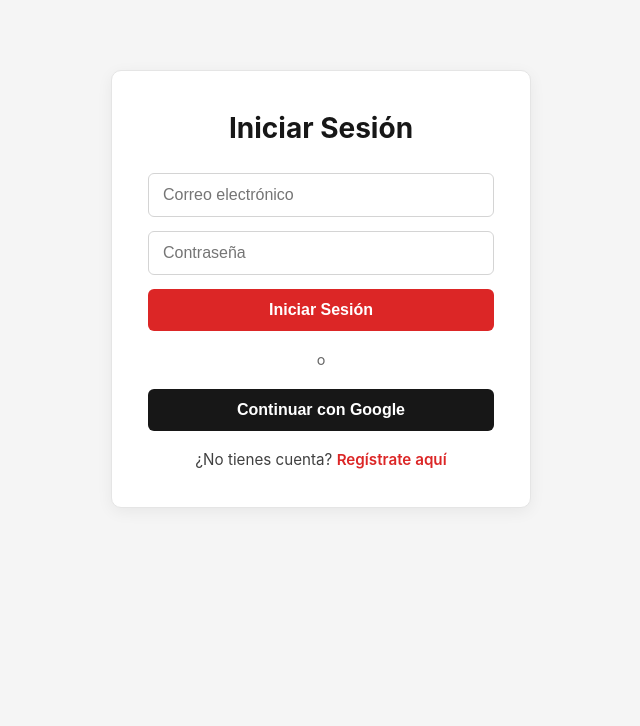
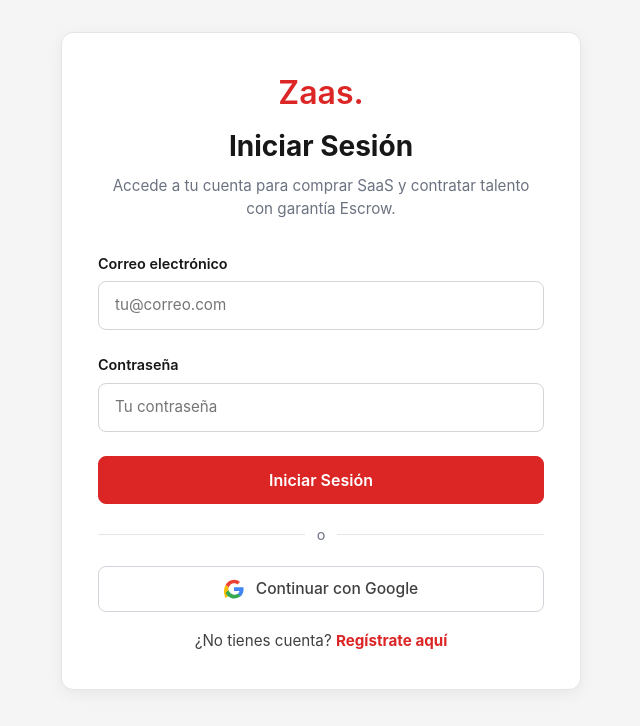
Before and after one commit to Hu-Tao128/Zaas, a React (Vite) app in the folder frontend/: page /login in a window 1280 px wide. Shown: the top 726 px of the page, without its empty margins (319-959 px from the left). Built offline with nearby package versions, Linux system fonts and the light colour scheme; no server answers; the HTML template or start-up script is replaced by a standard one.

Commit message:
feat(auth-ui): rediseñar login/registro y botón de Google
- Botón social de Google reutilizable con logo a color y estilo estándar.
- Inputs con padding uniforme, labels visibles y CTA principal full-width.
- Selector de rol con jerarquía visual, borde de marca y acciones accesibles.

```diff
--- /dev/null
+++ b/frontend/src/components/GoogleButton.jsx
@@ -0,0 +1,48 @@
+/**
+ * Botón social de Google reutilizable.
+ *
+ * Estándar visual: superficie blanca, borde gris sutil, texto gris oscuro,
+ * logo a todo color perfectamente centrado junto al texto.
+ */
+export default function GoogleButton({
+  label = 'Continuar con Google',
+  onClick,
+  disabled = false,
+}) {
+  return (
+    <button
+      type="button"
+      onClick={onClick}
+      disabled={disabled}
+      className="google-btn"
+      aria-label={label}
+      aria-busy={disabled}
+    >
+      <svg
+        aria-hidden="true"
+        width="20"
+        height="20"
+        viewBox="0 0 24 24"
+        className="google-icon"
+      >
+        <path
+          fill="#EA4335"
+          d="M12 5c1.6 0 3 .6 4.1 1.7l3.1-3.1C17.3 1.8 14.8 1 12 1 7.5 1 3.7 3.6 1.9 7.3l3.7 2.9C6.5 7.4 9 5 12 5z"
+        />
+        <path
+          fill="#4285F4"
+          d="M23.5 12.3c0-.8-.1-1.6-.2-2.3H12v4.5h6.5c-.3 1.5-1.1 2.8-2.4 3.7l3.7 2.9c2.2-2 3.7-5 3.7-8.8z"
+        />
+        <path
+          fill="#FBBC05"
+          d="M5.6 14.8c-.2-.7-.4-1.5-.4-2.3 0-.8.1-1.6.4-2.3L1.9 7.3C.7 9.7 0 12.3 0 15.1c0 2.8.7 5.4 1.9 7.8l3.7-2.9c-.2-.7-.4-1.5-.4-2.3z"
+        />
+        <path
+          fill="#34A853"
+          d="M12 23.5c3.2 0 6-1.1 8-3l-3.7-2.9c-1.1.7-2.5 1.2-4.3 1.2-3 0-5.5-2.4-6.4-5.2L1.9 16.5C3.7 20.3 7.5 23.5 12 23.5z"
+        />
+      </svg>
+      <span>{label}</span>
+    </button>
+  );
+}
--- a/frontend/src/index.css
+++ b/frontend/src/index.css
@@ -30,31 +30,69 @@ a:hover {
 
 .auth-container {
   max-width: 420px;
-  margin: 70px auto;
+  margin: 0 auto;
   padding: 36px;
   background: #ffffff;
-  border-radius: 10px;
+  border-radius: 12px;
   border: 1px solid #e5e5e5;
   box-shadow: 0 4px 16px rgba(0, 0, 0, 0.06);
 }
 
+.auth-wrapper {
+  min-height: 100vh;
+  display: flex;
+  align-items: center;
+  justify-content: center;
+  padding: 2rem 1.5rem;
+  background: #f5f5f5;
+}
+
+.auth-wrapper .auth-container {
+  margin: 0;
+}
+
 .auth-container h1 {
   text-align: center;
-  margin-bottom: 24px;
+  margin-bottom: 8px;
   color: #171717;
   font-size: 1.75rem;
 }
 
+.auth-container .auth-subtitle {
+  margin-top: 0.35rem;
+  margin-bottom: 0.75rem;
+  font-size: 0.95rem;
+  color: #6b7280;
+}
+
+.auth-container form {
+  display: flex;
+  flex-direction: column;
+  gap: 1.5rem;
+}
+
+.auth-container .form-group {
+  margin-bottom: 0;
+}
+
+.auth-container .form-group label {
+  display: block;
+  margin-bottom: 0.45rem;
+  font-size: 0.9rem;
+  font-weight: 600;
+  color: #171717;
+}
+
 .auth-container input {
   width: 100%;
-  padding: 12px 14px;
-  margin-bottom: 14px;
+  padding: 0.75rem 1rem;
+  margin-bottom: 0;
   border: 1.5px solid #d4d4d4;
-  border-radius: 6px;
+  border-radius: 8px;
   font-size: 16px;
   color: #404040;
   background: #ffffff;
-  transition: border-color 0.15s ease;
+  transition: border-color 0.15s ease, box-shadow 0.15s ease;
 }
 
 .auth-container input:focus {
@@ -63,27 +101,32 @@ a:hover {
   outline-offset: 1px;
 }
 
-.auth-container button {
+.auth-container form button[type="submit"],
+.auth-container .btn-auth-submit {
   width: 100%;
-  padding: 12px;
+  padding: 0.75rem 1.5rem;
   background: #dc2626;
   color: #ffffff;
-  border: none;
-  border-radius: 6px;
-  font-size: 16px;
+  border: 1.5px solid #dc2626;
+  border-radius: 8px;
+  font-size: 1rem;
   font-weight: 600;
   cursor: pointer;
-  transition: background-color 0.15s ease, box-shadow 0.15s ease;
+  transition: background-color 0.15s ease, box-shadow 0.15s ease,
+    border-color 0.15s ease;
 }
 
-.auth-container button:hover {
+.auth-container form button[type="submit"]:hover,
+.auth-container .btn-auth-submit:hover {
   background: #991b1b;
-  box-shadow: 0 2px 6px rgba(153, 27, 27, 0.25);
+  box-shadow: 0 4px 10px rgba(153, 27, 27, 0.25);
 }
 
-.auth-container button:disabled {
+.auth-container form button[type="submit"]:disabled,
+.auth-container .btn-auth-submit:disabled {
   background: #cccccc;
   cursor: not-allowed;
+  box-shadow: none;
 }
 
 .auth-container p {
@@ -103,19 +146,37 @@ a:hover {
   text-decoration: underline;
 }
 
-.google-btn {
-  background: #171717 !important;
+.divider {
+  display: flex;
+  align-items: center;
+  gap: 0.75rem;
+  text-align: center;
+  margin: 1.25rem 0;
+  color: #6b7280;
+  font-size: 0.9rem;
 }
 
-.google-btn:hover {
-  background: #404040 !important;
+.divider::before,
+.divider::after {
+  content: '';
+  flex: 1;
+  height: 1px;
+  background: #e5e5e5;
 }
 
-.divider {
-  text-align: center;
-  margin: 18px 0;
-  color: #666666;
-  font-size: 0.9rem;
+@media (max-width: 480px) {
+  .auth-wrapper {
+    padding: 1.25rem 1rem;
+    align-items: flex-start;
+  }
+
+  .auth-container {
+    padding: 26px 20px;
+  }
+
+  .auth-container h1 {
+    font-size: 1.5rem;
+  }
 }
 
 .error {
--- a/frontend/src/pages/LoginPage.jsx
+++ b/frontend/src/pages/LoginPage.jsx
@@ -1,6 +1,8 @@
-import { useState } from 'react';
+import { useEffect, useState } from 'react';
 import { loginWithEmail, loginWithGoogle } from '../services/authService';
 import { useNavigate, Link } from 'react-router-dom';
+import { useAuth } from '../context/AuthContext';
+import GoogleButton from '../components/GoogleButton';
 
 export default function LoginPage() {
   const [email, setEmail] = useState('');
@@ -8,28 +10,25 @@ export default function LoginPage() {
   const [error, setError] = useState('');
   const [loading, setLoading] = useState(false);
   const navigate = useNavigate();
+  const { user, loading: authLoading, sincronizar, marcarAutenticado } = useAuth();
+
+  // Si la sesión ya está activa (por ejemplo, tras un rebote de redirección),
+  // llevar al usuario al área privada en lugar de dejarlo en /login.
+  useEffect(() => {
+    if (!authLoading && user) {
+      navigate('/', { replace: true });
+    }
+  }, [authLoading, user, navigate]);
 
   async function handleEmailLogin(e) {
     e.preventDefault();
     setError('');
     setLoading(true);
     try {
-      const { idToken } = await loginWithEmail(email, password);
-      const response = await fetch('/auth/callback', {
-        method: 'POST',
-        headers: { 'Content-Type': 'application/json' },
-        body: JSON.stringify({ id_token: idToken }),
-        credentials: 'include'
-      });
-
-      if (!response.ok) {
-        const errorData = await response.json();
-        throw new Error(errorData.error || 'Error de autenticación');
-      }
-
-      const data = await response.json();
-      console.log('Login exitoso:', data);
-      navigate(data.redirect || '/');
+      const { user: firebaseUser } = await loginWithEmail(email, password);
+      await sincronizar(firebaseUser);
+      marcarAutenticado(firebaseUser);
+      navigate('/', { replace: true });
     } catch (err) {
       setError(err.message || 'Error al iniciar sesión');
     } finally {
@@ -41,22 +40,10 @@ export default function LoginPage() {
     setError('');
     setLoading(true);
     try {
-      const { idToken } = await loginWithGoogle();
-      const response = await fetch('/auth/callback', {
-        method: 'POST',
-        headers: { 'Content-Type': 'application/json' },
-        body: JSON.stringify({ id_token: idToken }),
-        credentials: 'include'
-      });
-
-      if (!response.ok) {
-        const errorData = await response.json();
-        throw new Error(errorData.error || 'Error con Google');
-      }
-
-      const data = await response.json();
-      console.log('Login con Google exitoso:', data);
-      navigate(data.redirect || '/');
+      const { user: firebaseUser } = await loginWithGoogle();
+      await sincronizar(firebaseUser);
+      marcarAutenticado(firebaseUser);
+      navigate('/', { replace: true });
     } catch (err) {
       setError(err.message || 'Error con Google');
     } finally {
@@ -65,46 +52,75 @@ export default function LoginPage() {
   }
 
   return (
-    <div className="auth-container">
+    <div className="auth-wrapper">
+      <div className="auth-container zaas-auth-card">
+        <div className="auth-header-brand">
+          <Link to="/" className="auth-brand-logo" aria-label="Zaas - Inicio">
+            Zaas<span className="brand-dot">.</span>
+          </Link>
           <h1>Iniciar Sesión</h1>
+          <p className="auth-subtitle">
+            Accede a tu cuenta para comprar SaaS y contratar talento con garantía Escrow.
+          </p>
+        </div>
 
-      {error && <div className="error" role="alert">{error}</div>}
+        {error && (
+          <div className="error" role="alert">
+            {error}
+          </div>
+        )}
 
         <form onSubmit={handleEmailLogin} aria-label="Formulario de inicio de sesión">
-        <label htmlFor="login-email" className="sr-only">Correo electrónico</label>
+          <div className="form-group">
+            <label htmlFor="login-email">Correo electrónico</label>
             <input
               id="login-email"
               type="email"
-          placeholder="Correo electrónico"
-          aria-label="Correo electrónico"
+              placeholder="tu@correo.com"
+              autoComplete="email"
               value={email}
               onChange={(e) => setEmail(e.target.value)}
               required
             />
-        <label htmlFor="login-password" className="sr-only">Contraseña</label>
+          </div>
+
+          <div className="form-group">
+            <label htmlFor="login-password">Contraseña</label>
             <input
               id="login-password"
               type="password"
-          placeholder="Contraseña"
-          aria-label="Contraseña"
+              placeholder="Tu contraseña"
+              autoComplete="current-password"
               value={password}
               onChange={(e) => setPassword(e.target.value)}
               required
             />
-        <button type="submit" disabled={loading} aria-busy={loading}>
+          </div>
+
+          <button
+            type="submit"
+            disabled={loading}
+            className="btn btn-primary btn-auth-submit"
+            aria-busy={loading}
+          >
             {loading ? 'Cargando...' : 'Iniciar Sesión'}
           </button>
         </form>
 
-      <div className="divider" aria-hidden="true">o</div>
+        <div className="divider" aria-hidden="true">
+          <span>o</span>
+        </div>
 
-      <button onClick={handleGoogleLogin} disabled={loading} className="google-btn" aria-label="Continuar con Google">
-        Continuar con Google
-      </button>
+        <GoogleButton
+          label="Continuar con Google"
+          onClick={handleGoogleLogin}
+          disabled={loading}
+        />
 
-      <p>
+        <p className="auth-footer-text">
           ¿No tienes cuenta? <Link to="/registro">Regístrate aquí</Link>
         </p>
       </div>
+    </div>
   );
 }
--- a/frontend/src/pages/RegisterPage.jsx
+++ b/frontend/src/pages/RegisterPage.jsx
@@ -1,6 +1,8 @@
 import { useState } from 'react';
 import { useNavigate, Link } from 'react-router-dom';
 import { registerWithEmail, loginWithGoogle } from '../services/authService';
+import { useAuth } from '../context/AuthContext';
+import GoogleButton from '../components/GoogleButton';
 import RoleSelector from '../components/RoleSelector';
 
 /**
@@ -32,6 +34,7 @@ export default function RegisterPage() {
   const [loading, setLoading] = useState(false);
 
   const navigate = useNavigate();
+  const { marcarAutenticado } = useAuth();
 
   function validarPasoCredenciales() {
     const nuevosErrores = {};
@@ -142,9 +145,11 @@ export default function RegisterPage() {
         throw new Error(errorData.error || 'Error al sincronizar tu cuenta con Zaas');
       }
 
-      const data = await response.json();
-      // Redirigir a la vista principal
-      navigate(data.redirect || '/');
+      await response.json();
+      // Marcar la sesión de Firebase como activa antes de navegar para evitar
+      // que ProtectedRoute rebote a /login por una condición de carrera.
+      marcarAutenticado(firebaseData.user);
+      navigate('/', { replace: true });
     } catch (err) {
       setErrorGeneral(err.message || 'Error al guardar tu cuenta en el servidor.');
     } finally {
@@ -306,39 +311,11 @@ export default function RegisterPage() {
             <span>o</span>
           </div>
 
-          <button
-            type="button"
+          <GoogleButton
+            label="Registrarse con Google"
             onClick={handleGoogleSubmit}
             disabled={loading}
-            className="google-btn btn"
-            aria-label="Registrarse con cuenta de Google"
-          >
-            <svg
-              aria-hidden="true"
-              width="18"
-              height="18"
-              viewBox="0 0 24 24"
-              className="google-icon"
-            >
-              <path
-                fill="#EA4335"
-                d="M12 5c1.6 0 3 .6 4.1 1.7l3.1-3.1C17.3 1.8 14.8 1 12 1 7.5 1 3.7 3.6 1.9 7.3l3.7 2.9C6.5 7.4 9 5 12 5z"
           />
-              <path
-                fill="#4285F4"
-                d="M23.5 12.3c0-.8-.1-1.6-.2-2.3H12v4.5h6.5c-.3 1.5-1.1 2.8-2.4 3.7l3.7 2.9c2.2-2 3.7-5 3.7-8.8z"
-              />
-              <path
-                fill="#FBBC05"
-                d="M5.6 14.8c-.2-.7-.4-1.5-.4-2.3 0-.8.1-1.6.4-2.3L1.9 7.3C.7 9.7 0 12.3 0 15.1c0 2.8.7 5.4 1.9 7.8l3.7-2.9c-.2-.7-.4-1.5-.4-2.3z"
-              />
-              <path
-                fill="#34A853"
-                d="M12 23.5c3.2 0 6-1.1 8-3l-3.7-2.9c-1.1.7-2.5 1.2-4.3 1.2-3 0-5.5-2.4-6.4-5.2L1.9 16.5C3.7 20.3 7.5 23.5 12 23.5z"
-              />
-            </svg>
-            <span>Registrarse con Google</span>
-          </button>
 
           <p className="auth-footer-text">
             ¿Ya tienes cuenta? <Link to="/login">Inicia sesión aquí</Link>
@@ -346,7 +323,8 @@ export default function RegisterPage() {
         </div>
       ) : (
         /* Paso 2: Selector de Rol Intermedio */
-        <div className="auth-container zaas-role-modal-container">
+        <div className="zaas-role-page-wrapper">
+          <div className="zaas-role-modal-container">
             <RoleSelector
               rolSeleccionado={rolSeleccionado}
               onSeleccionarRol={setRolSeleccionado}
@@ -356,6 +334,7 @@ export default function RegisterPage() {
               error={errorGeneral}
             />
           </div>
+        </div>
       )}
     </div>
   );
--- a/frontend/src/pages/catalogo/catalogo.css
+++ b/frontend/src/pages/catalogo/catalogo.css
@@ -376,6 +376,46 @@
   box-shadow: none !important;
 }
 
+/* Botón social de Google: superficie blanca, borde sutil y texto legible */
+.google-btn {
+  display: flex;
+  align-items: center;
+  justify-content: center;
+  gap: 0.75rem;
+  width: 100%;
+  min-height: 46px;
+  padding: 0.625rem 1rem;
+  background-color: #ffffff !important;
+  border: 1px solid #d1d5db !important;
+  border-radius: 8px;
+  color: #404040 !important;
+  font-family: inherit;
+  font-size: 0.975rem;
+  font-weight: 500;
+  line-height: 1.4;
+  text-align: center;
+  cursor: pointer;
+  transition: background-color 0.15s ease, border-color 0.15s ease,
+    box-shadow 0.15s ease;
+}
+
+.google-btn:hover:not(:disabled) {
+  background-color: #f9fafb !important;
+  border-color: #9ca3af !important;
+  box-shadow: var(--zaas-shadow-sm);
+}
+
+.google-btn:disabled {
+  opacity: 0.6;
+  cursor: not-allowed;
+}
+
+.google-btn .google-icon {
+  width: 20px;
+  height: 20px;
+  flex-shrink: 0;
+}
+
 /* ==========================================================================
    CONTROLES DE VISTA PRINCIPAL (Search Bar, Filtros y Botonera con Flex/Grid)
    ========================================================================== */
@@ -971,9 +1011,9 @@
 .form-group textarea,
 .form-group select {
   width: 100%;
-  padding: 0.65rem 0.85rem;
+  padding: 0.75rem 1rem;
   border: 1.5px solid var(--zaas-border-medium);
-  border-radius: 6px;
+  border-radius: 8px;
   background-color: #ffffff;
   color: var(--zaas-text);
   font: inherit;
@@ -2328,17 +2368,27 @@
 
 .btn-auth-submit {
   width: 100%;
-  padding: 0.85rem;
-  font-size: 1.05rem;
-  font-weight: 700;
+  padding: 0.85rem 1.5rem;
+  font-size: 1rem;
+  font-weight: 600;
+  border-radius: 8px;
 }
 
 /* Contenedor del Selector de Roles */
+.zaas-role-page-wrapper {
+  display: flex;
+  justify-content: center;
+  width: 100%;
+}
+
 .zaas-role-modal-container {
   max-width: 760px !important;
   width: 100%;
   padding: 2.5rem !important;
+  background-color: #ffffff;
+  border: 1px solid var(--zaas-border);
   border-radius: var(--zaas-radius-lg);
+  box-shadow: 0 4px 16px rgba(0, 0, 0, 0.06);
 }
 
 .zaas-role-selector-container {
@@ -2378,6 +2428,8 @@
   flex-direction: column;
   align-items: flex-start;
   text-align: left;
+  width: 100%;
+  font-family: inherit;
   background-color: #ffffff;
   border: 2px solid #e5e5e5;
   border-radius: 12px;
@@ -2388,9 +2440,10 @@
   outline: none;
 }
 
-.zaas-role-card:hover {
-  border-color: var(--zaas-brand-dark);
-  background-color: #fef2f2;
+/* Hover solo en tarjetas no seleccionadas: borde sutil Rojo Suave #F87171 */
+.zaas-role-card:not(.zaas-role-card--selected):hover {
+  border-color: var(--zaas-accent);
+  background-color: #ffffff;
   transform: translateY(-2px);
   box-shadow: var(--zaas-shadow-sm);
 }
@@ -2400,9 +2453,9 @@
   outline-offset: 3px;
 }
 
-/* Borde resaltado en Rojo Oscuro (#991B1B) al seleccionar */
+/* Estado seleccionado: borde Rojo Oscuro #991B1B + tinte ultra suave #FEF2F2 */
 .zaas-role-card--selected {
-  border: 2.5px solid var(--zaas-brand-dark) !important;
+  border: 2px solid var(--zaas-brand-dark) !important;
   background-color: #fef2f2 !important;
   box-shadow: 0 4px 16px rgba(153, 27, 27, 0.12);
 }
@@ -2415,6 +2468,7 @@
   margin-bottom: 1.25rem;
 }
 
+/* Icono con fondo Gris Claro #F5F5F5 y borde sutil */
 .zaas-role-icon-wrapper {
   display: flex;
   align-items: center;
@@ -2422,22 +2476,28 @@
   width: 58px;
   height: 58px;
   border-radius: 12px;
+  background-color: #f5f5f5;
+  border: 1px solid #e5e5e5;
+  color: var(--zaas-text);
   transition: var(--zaas-transition);
 }
 
-.zaas-role-icon--cliente {
-  background-color: #f3f4f6;
-  color: var(--zaas-text-heading);
-}
-
-.zaas-role-icon--dev {
-  background-color: #fef2f2;
+.zaas-role-card--selected .zaas-role-icon-wrapper,
+.zaas-role-icon-wrapper--selected {
+  background-color: #ffffff;
+  border-color: #fca5a5;
   color: var(--zaas-brand-dark);
-}
-
-.zaas-role-card--selected .zaas-role-icon-wrapper {
+  box-shadow: var(--zaas-shadow-sm);
+}
+
+/* Indicador circular cuando la tarjeta no está seleccionada */
+.zaas-role-unchecked-circle {
+  display: block;
+  width: 26px;
+  height: 26px;
+  border-radius: 50%;
+  border: 2px solid #d4d4d4;
   background-color: #ffffff;
-  box-shadow: var(--zaas-shadow-sm);
 }
 
 .zaas-role-checked-badge {
@@ -2458,10 +2518,11 @@
   margin: 0 0 0.35rem 0;
 }
 
+/* Textos descriptivos en Gris Oscuro #404040 (contraste >= 4.5:1) */
 .zaas-role-card-tagline {
   font-size: 0.95rem;
   font-weight: 700;
-  color: var(--zaas-brand-dark);
+  color: var(--zaas-text);
   margin: 0 0 0.75rem 0;
 }
 
@@ -2481,11 +2542,69 @@
   border-top: 1px solid var(--zaas-border);
 }
 
-.btn-confirm-role {
+/* Botón secundario: fondo transparente/Gris Claro, sin competir con el CTA */
+.zaas-btn-back {
+  display: inline-flex;
+  align-items: center;
+  justify-content: center;
+  gap: 0.4rem;
+  padding: 0.85rem 1.5rem;
+  font-family: inherit;
+  font-size: 1rem;
+  font-weight: 600;
+  line-height: 1.4;
+  color: var(--zaas-text);
+  background-color: transparent;
+  border: 1.5px solid var(--zaas-border);
+  border-radius: 6px;
+  cursor: pointer;
+  transition: var(--zaas-transition);
+}
+
+.zaas-btn-back:hover {
+  background-color: #f5f5f5;
+  border-color: #d4d4d4;
+  color: var(--zaas-text-heading);
+}
+
+.zaas-btn-back:disabled {
+  opacity: 0.6;
+  cursor: not-allowed;
+}
+
+/* Botón primario: Rojo Principal #DC2626 con texto BLANCO #FFFFFF */
+.zaas-btn-confirm {
+  display: inline-flex;
+  align-items: center;
+  justify-content: center;
+  gap: 0.5rem;
+  margin-left: auto;
   padding: 0.85rem 1.75rem;
+  font-family: inherit;
   font-size: 1.05rem;
   font-weight: 700;
-  margin-left: auto;
+  line-height: 1.4;
+  color: #ffffff !important;
+  background-color: var(--zaas-primary);
+  border: 1.5px solid var(--zaas-primary);
+  border-radius: 6px;
+  cursor: pointer;
+  transition: var(--zaas-transition);
+}
+
+.zaas-btn-confirm:hover:not(:disabled) {
+  background-color: var(--zaas-brand-dark);
+  border-color: var(--zaas-brand-dark);
+  color: #ffffff !important;
+  box-shadow: 0 2px 6px rgba(153, 27, 27, 0.3);
+}
+
+.zaas-btn-confirm:disabled {
+  background-color: #cccccc;
+  border-color: #cccccc;
+  color: #ffffff !important;
+  cursor: not-allowed;
+  box-shadow: none;
 }
 
 /* Sugerencias de autocompletado en perfil de desarrollador */
```
Also changed, not shown: frontend/src/components/RoleSelector.jsx (+51 -29 lines). Lines whose indentation alone changed are shown as unchanged.
